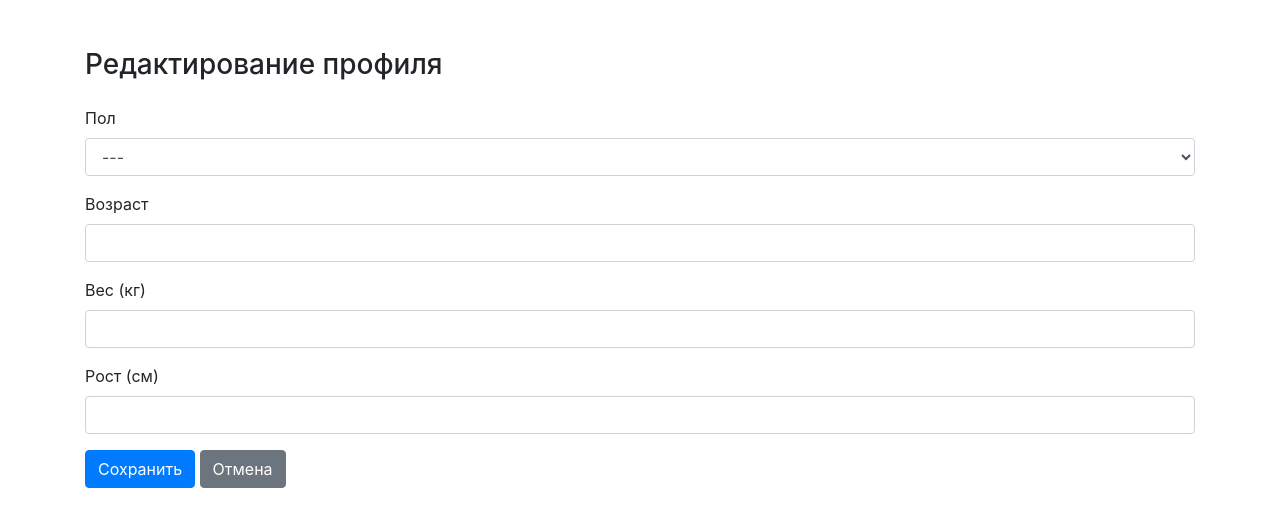
After one commit to kekaiFB/Django-CRUD, a Django app: template src/templates/profile.html in a window 1280 px wide. The commit adds this page. Shown: the top 527 px of the page. Run offline with Django 3.2, Linux system fonts and the light colour scheme; the template is opened without the code that fills it, so the values that code supplies are empty.

Commit message:
Add custom user model with profile data

```diff
--- a/src/Core/settings.py
+++ b/src/Core/settings.py
@@ -41,6 +41,7 @@ INSTALLED_APPS = [
     'django.contrib.staticfiles',
     'rest_framework',
     'corsheaders',
+    'users.apps.UsersConfig',
     'formules.apps.FormulesConfig',
 ]
 
@@ -144,6 +145,8 @@ MESSAGE_TAGS = {
     messages.ERROR: 'alert-danger',
 }
 
+AUTH_USER_MODEL = 'users.CustomUser'
+
 AUTHENTICATION_BACKENDS = [
     'Core.backends.EmailBackend',
     'django.contrib.auth.backends.ModelBackend',
--- a/src/formules/serializers.py
+++ b/src/formules/serializers.py
@@ -3,11 +3,14 @@ from rest_framework import serializers
 
 
 class FormuleSerializer(serializers.ModelSerializer):
+    pol = serializers.CharField(source='patient.pol', read_only=True)
+    vozrast = serializers.IntegerField(source='patient.vozrast', read_only=True)
+    ves = serializers.FloatField(source='patient.ves', read_only=True)
+    rost = serializers.FloatField(source='patient.rost', read_only=True)
     def __init__(self, *args, **kwargs):
         super().__init__(*args, **kwargs)
 
         placeholders = {
-            'pol': "М\nЖ",
             'simptomy_dni': "(до 5 дней., 5-10, более 10, более 15)",
             'anamnez': "ССЗ – да (0), нет (1), Сердечная недостаточность, СД",
             'kashel': "Непродуктивный (7-10), Влажный (4-6), Покашливание (0-3)",
--- a/src/formules/urls.py
+++ b/src/formules/urls.py
@@ -10,4 +10,5 @@ urlpatterns = [
     path('api/formules/delete/<int:id>/', views.DeleteFormuleAPI, name="DeleteFormuleAPI"),
     path('users/', views.users_view, name='users_view'),
     path('users/toggle_doctor/<int:user_id>/', views.toggle_doctor_role, name='toggle_doctor_role'),
+    path('profile/', views.profile_edit, name='profile_edit'),
 ]
--- /dev/null
+++ b/src/templates/profile.html
@@ -0,0 +1,40 @@
+{% load static %}
+<!DOCTYPE html>
+<html lang="en">
+<head>
+    <meta charset="UTF-8">
+    <meta name="viewport" content="width=device-width, initial-scale=1.0">
+    <link rel="stylesheet" href="https://cdn.jsdelivr.net/npm/bootstrap@4.6.0/dist/css/bootstrap.min.css">
+    <title>Профиль</title>
+</head>
+<body>
+<div class="container mt-5">
+    <h3 class="mb-4">Редактирование профиля</h3>
+    <form method="post">
+        {% csrf_token %}
+        <div class="form-group">
+            <label for="id_pol">Пол</label>
+            <select name="pol" id="id_pol" class="form-control">
+                <option value="">---</option>
+                <option value="М" {% if user.pol == 'М' %}selected{% endif %}>Мужской</option>
+                <option value="Ж" {% if user.pol == 'Ж' %}selected{% endif %}>Женский</option>
+            </select>
+        </div>
+        <div class="form-group">
+            <label for="id_vozrast">Возраст</label>
+            <input type="number" name="vozrast" id="id_vozrast" class="form-control" value="{{ user.vozrast|default_if_none:'' }}">
+        </div>
+        <div class="form-group">
+            <label for="id_ves">Вес (кг)</label>
+            <input type="number" step="any" name="ves" id="id_ves" class="form-control" value="{{ user.ves|default_if_none:'' }}">
+        </div>
+        <div class="form-group">
+            <label for="id_rost">Рост (см)</label>
+            <input type="number" step="any" name="rost" id="id_rost" class="form-control" value="{{ user.rost|default_if_none:'' }}">
+        </div>
+        <button type="submit" class="btn btn-primary">Сохранить</button>
+        <a href="{% url 'Index' %}" class="btn btn-secondary">Отмена</a>
+    </form>
+</div>
+</body>
+</html>
--- /dev/null
+++ b/src/users/apps.py
@@ -0,0 +1,5 @@
+from django.apps import AppConfig
+
+class UsersConfig(AppConfig):
+    default_auto_field = 'django.db.models.BigAutoField'
+    name = 'users'
```
Also changed, not shown: src/formules/models.py (+2 -6 lines), src/formules/views.py (+14 -0 lines), src/templates/form-group.html (+0 -20 lines), src/users/admin.py (added, +12 -0 lines), src/users/models.py (added, +15 -0 lines), src/formules/migrations/0004_remove_fields.py (added), src/users/__init__.py (added), src/users/migrations/0001_initial.py (added), src/users/migrations/__init__.py (added), src/users/views.py (added).
